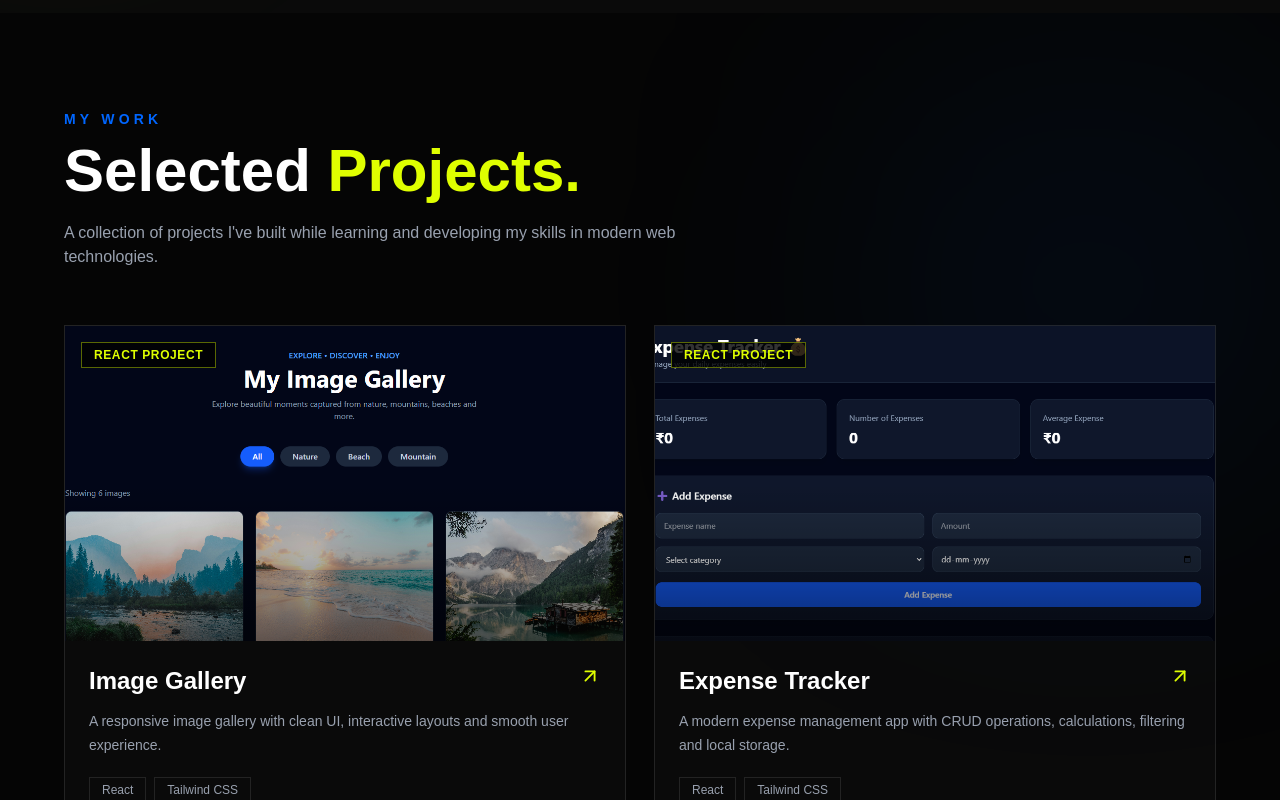
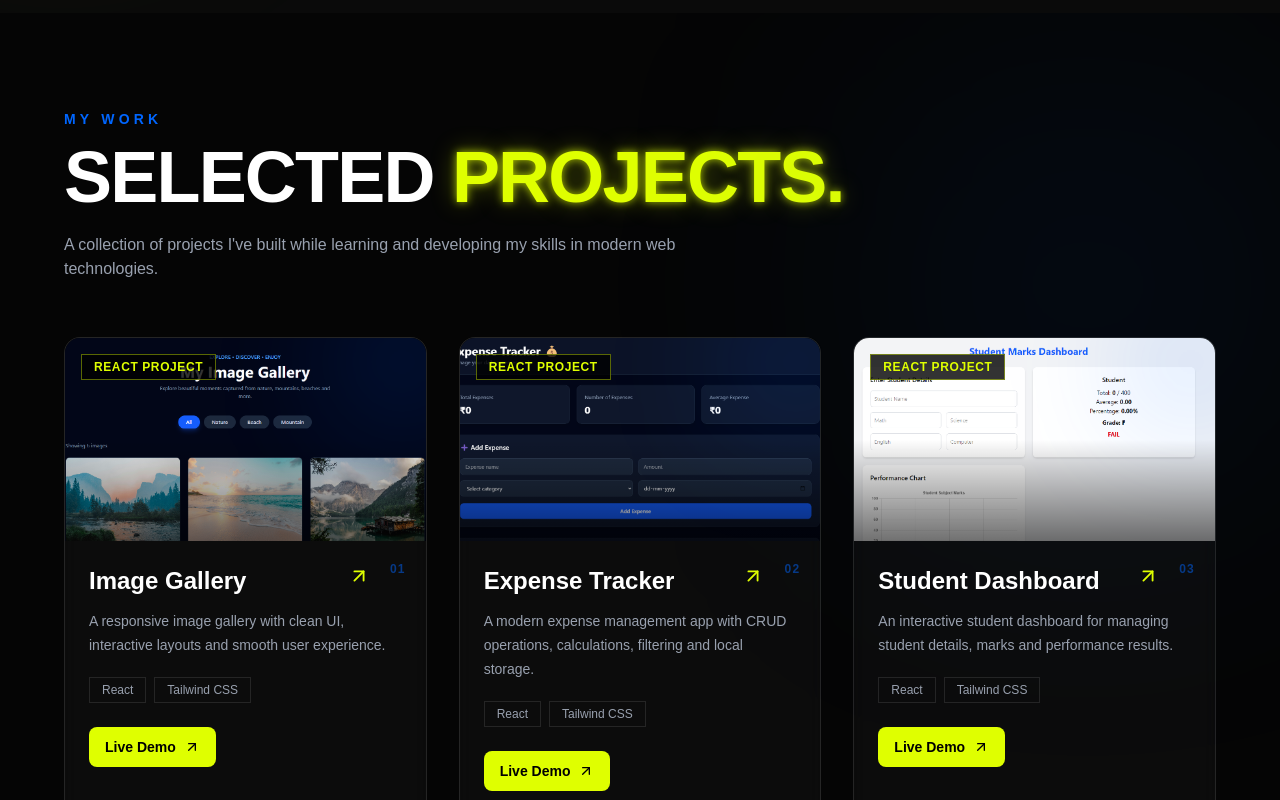
Before and after one commit to Ardra66/ardra_portfolio, a React (Vite) app: page / in a window 1280 px wide. Shown: the part 2320-3120 px from the top of the page. Built offline with nearby package versions, Linux system fonts and the light colour scheme.

Commit message:
Polish animated projects section

```diff
--- a/src/components/Projects.jsx
+++ b/src/components/Projects.jsx
@@ -19,7 +19,7 @@ const projects = [
       "A modern expense management app with CRUD operations, calculations, filtering and local storage.",
     tech: ["React", "Tailwind CSS"],
     image: "/projects/Expense_tracker.png",
-    live: " https://expense-tracker-murex-one-rmy2b89j7x.vercel.app",
+    live: "https://expense-tracker-murex-one-rmy2b89j7x.vercel.app",
     github: "",
   },
   {
@@ -29,7 +29,7 @@ const projects = [
       "An interactive student dashboard for managing student details, marks and performance results.",
     tech: ["React", "Tailwind CSS"],
     image: "/projects/Student_dashboard.png",
-    live: "",
+    live: "https://student-marks-dashboard-3otn0e8zs-knovista.vercel.app",
     github: "",
   },
   {
@@ -39,7 +39,7 @@ const projects = [
       "A creative gradient generator that lets users create and customize beautiful CSS gradients.",
     tech: ["React", "CSS"],
     image: "/projects/Gradient_maker.png",
-    live: "",
+    live: "https://gradient-generator-gt1hihlmn-knovista.vercel.app",
     github: "",
   },
   {
@@ -49,7 +49,7 @@ const projects = [
       "A colorful tool for generating and exploring custom color palettes with an easy-to-use interface.",
     tech: ["React", "Tailwind CSS"],
     image: "/projects/color_palette.png",
-    live: "",
+    live: "https://color-palette-generator-9oceujv2s-knovista.vercel.app",
     github: "",
   },
   {
@@ -59,7 +59,7 @@ const projects = [
       "A simple interactive counter application demonstrating React state and component-based development.",
     tech: ["React", "Tailwind CSS"],
     image: "/projects/Counter_app.png",
-    live: "",
+    live: "https://counter-9gi7xnz19-knovista.vercel.app",
     github: "",
   },
   {
@@ -69,7 +69,7 @@ const projects = [
       "A habit tracking application designed to help users create, complete and manage daily habits.",
     tech: ["React", "LocalStorage"],
     image: "/projects/Habit_tracker.png",
-    live: "",
+    live: "https://expense-tracker-z9yy-edd3abcv7-knovista.vercel.app",
     github: "",
   },
   {
@@ -79,7 +79,7 @@ const projects = [
       "An interactive quiz application with questions, answer selection, scoring and a responsive interface.",
     tech: ["React", "Tailwind CSS"],
     image: "/projects/Quiz_app.png",
-    live: "",
+    live: "https://habit-tracker-72v7fbntb-knovista.vercel.app",
     github: "",
   },
   {
@@ -89,7 +89,7 @@ const projects = [
       "A lightweight note-taking application for creating, editing and managing notes with a clean UI.",
     tech: ["React", "Tailwind CSS"],
     image: "/projects/Note_App.png",
-    live: "",
+    live: "https://note-fohf1qf4z-knovista.vercel.app",
     github: "",
   },
   {
@@ -99,7 +99,7 @@ const projects = [
       "A responsive theme switching application demonstrating reusable components and dynamic UI styling.",
     tech: ["React", "Tailwind CSS"],
     image: "/projects/Theme_Switcher.png",
-    live: "https://theme-switcher-knovista.vercel.app",
+    live: "https://theme-switcher-jo7qg7q4t-knovista.vercel.app",
     github: "",
   },
 ];
@@ -125,8 +125,11 @@ function Projects() {
             My Work
           </p>
 
-          <h2 className="mt-3 text-4xl font-black text-white md:text-6xl">
-            Selected <span className="text-[#dfff00]">Projects.</span>
+          <h2 className="mt-3 text-4xl font-black uppercase tracking-tight text-white md:text-6xl lg:text-7xl">
+            Selected{" "}
+            <span className="text-[#dfff00] neon-yellow-glow">
+              Projects.
+            </span>
           </h2>
 
           <p className="mt-5 max-w-2xl text-gray-400">
@@ -136,7 +139,7 @@ function Projects() {
         </motion.div>
 
         {/* Projects */}
-        <div className="mt-14 grid gap-7 md:grid-cols-2">
+        <div className="mt-14 grid gap-8 sm:grid-cols-2 lg:grid-cols-3">
           {projects.map((project, index) => (
             <motion.article
               key={project.title}
@@ -148,14 +151,16 @@ function Projects() {
                 delay: index * 0.08,
               }}
               whileHover={{ y: -8 }}
-              className="group overflow-hidden border border-white/10 bg-[#0a0a0a] transition duration-300 hover:border-[#dfff00]/50 hover:shadow-[0_0_35px_rgba(223,255,0,0.1)]"
+              className="group relative overflow-hidden rounded-2xl border border-white/10 bg-white/[0.03] backdrop-blur-sm transition-all duration-500 hover:-translate-y-2 hover:rotate-[0.5deg] hover:border-[#dfff00]/60 hover:shadow-[0_0_35px_rgba(223,255,0,0.15)]"
             >
               {/* Screenshot */}
-              <div className="relative aspect-video overflow-hidden bg-[#111]">
+              <div className="relative aspect-video overflow-hidden bg-[#0b0b0b]">
+                <div className="pointer-events-none absolute -right-10 -top-10 h-32 w-32 rounded-full bg-[#0066ff]/20 blur-3xl transition-opacity duration-500 group-hover:opacity-100" />
+
                 <img
                   src={project.image}
                   alt={project.title}
-                  className="h-full w-full object-cover transition duration-700 group-hover:scale-105"
+                  className="h-full w-full object-cover transition duration-700 group-hover:scale-110"
                 />
 
                 <div className="absolute inset-0 bg-gradient-to-t from-black/80 via-transparent to-transparent opacity-70" />
@@ -166,19 +171,24 @@ function Projects() {
               </div>
 
               {/* Content */}
-              <div className="p-6">
-                <div className="flex items-start justify-between gap-4">
-                  <h3 className="text-2xl font-black text-white">
+              <div className="relative p-6">
+                {/* Project number */}
+                <span className="absolute right-5 top-5 text-xs font-black tracking-widest text-[#0066ff]/50">
+                  {String(index + 1).padStart(2, "0")}
+                </span>
+
+                <div className="flex items-start justify-between gap-4 pr-8">
+                  <h3 className="text-2xl font-black text-white transition duration-300 group-hover:text-[#dfff00] group-hover:drop-shadow-[0_0_10px_rgba(223,255,0,0.35)]">
                     {project.title}
                   </h3>
 
                   <ArrowUpRight
                     size={22}
-                    className="shrink-0 text-[#dfff00] transition duration-300 group-hover:-translate-y-1 group-hover:translate-x-1"
+                    className="shrink-0 text-[#dfff00] transition-all duration-300 group-hover:-translate-y-1 group-hover:translate-x-1 group-hover:drop-shadow-[0_0_8px_rgba(223,255,0,0.8)]"
                   />
                 </div>
 
-                <p className="mt-3 text-sm leading-6 text-gray-400">
+                <p className="mt-3 text-sm leading-6 text-gray-400 transition-colors duration-300 group-hover:text-gray-300">
                   {project.description}
                 </p>
 
@@ -187,7 +197,7 @@ function Projects() {
                   {project.tech.map((item) => (
                     <span
                       key={item}
-                      className="border border-white/10 px-3 py-1 text-xs font-medium text-gray-400"
+                      className="border border-white/10 px-3 py-1 text-xs font-medium text-gray-400 transition duration-300 hover:border-[#0066ff]/60 hover:text-[#0066ff] hover:shadow-[0_0_12px_rgba(0,102,255,0.2)]"
                     >
                       {item}
                     </span>
@@ -201,7 +211,7 @@ function Projects() {
                       href={project.live}
                       target="_blank"
                       rel="noopener noreferrer"
-                      className="flex items-center gap-2 bg-[#dfff00] px-4 py-2.5 text-sm font-bold text-black transition hover:shadow-[0_0_20px_rgba(223,255,0,0.4)]"
+                      className="flex items-center gap-2 rounded-lg bg-[#dfff00] px-4 py-2.5 text-sm font-bold text-black transition-all duration-300 hover:-translate-y-1 hover:shadow-[0_0_25px_rgba(223,255,0,0.5)]"
                     >
                       Live Demo
                       <ArrowUpRight size={16} />
@@ -213,9 +223,9 @@ function Projects() {
                       href={project.github}
                       target="_blank"
                       rel="noopener noreferrer"
-                      className="flex items-center gap-2 border border-white/20 px-4 py-2.5 text-sm font-bold text-white transition hover:border-[#0066ff] hover:text-[#0066ff]"
+                      className="flex items-center gap-2 rounded-lg border border-white/20 px-4 py-2.5 text-sm font-bold text-white transition-all duration-300 hover:-translate-y-1 hover:border-[#0066ff] hover:bg-[#0066ff]/10 hover:text-[#0066ff] hover:shadow-[0_0_20px_rgba(0,102,255,0.25)]"
                     >
-<GitBranch size={16} />
+                      <GitBranch size={16} />
                       GitHub
                     </a>
                   )}
```
